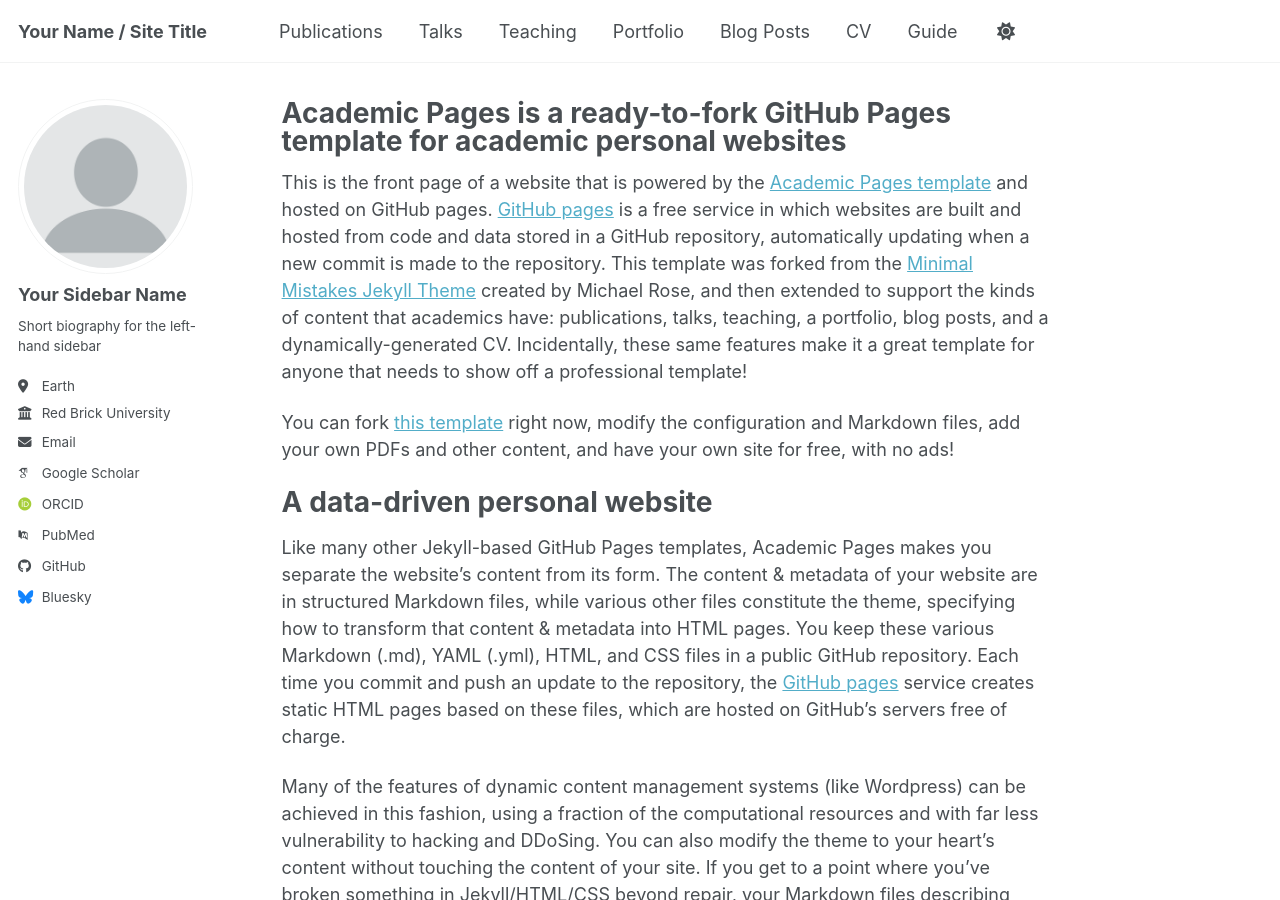
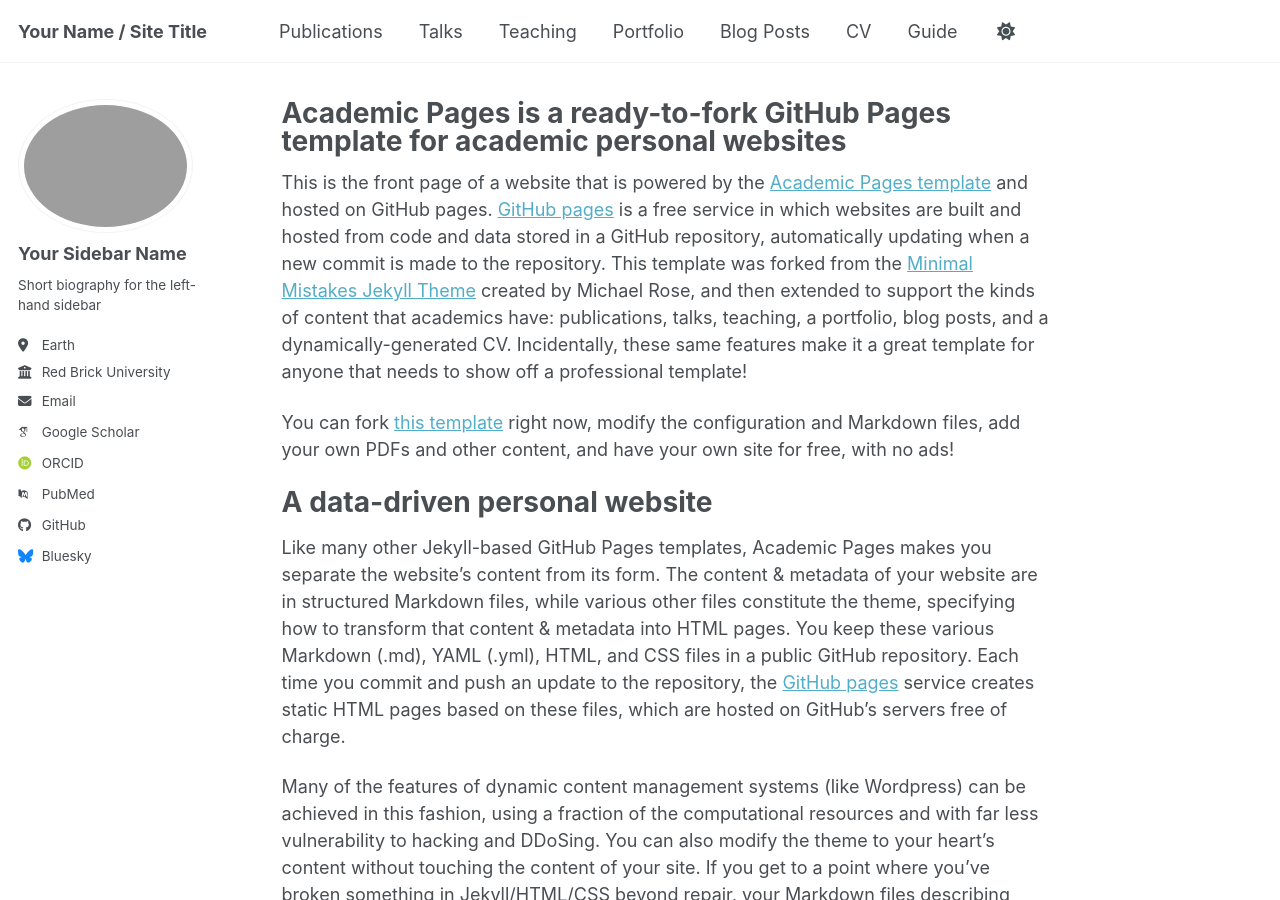
Before and after one commit to yutonglilili/yutonglilili.github.io, a Jekyll site: the page built from _pages/about.md, in a window 1280 px wide and 900 px high. Built offline with Jekyll 4.4.1, drawn with Linux system fonts in a browser that asks for light colours; some web fonts are replaced; a script bundle is joined from its source files by our own code; library files that are not in the unit come from our copies.

Commit message:
Update _config.yml

```diff
--- a/_config.yml
+++ b/_config.yml
@@ -23,7 +23,7 @@
 #               Additional customization can be done by editing /_includes/author-profile.html
 author:
   # Biographic information
-  avatar           : "profile.png"
+  avatar           : "biophoto.png"
   name             : "Your Sidebar Name"
   pronouns         : # example: "she/her"
   bio              : "Short biography for the left-hand sidebar"
```
